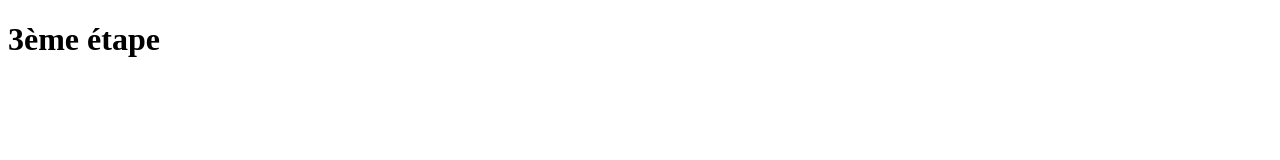
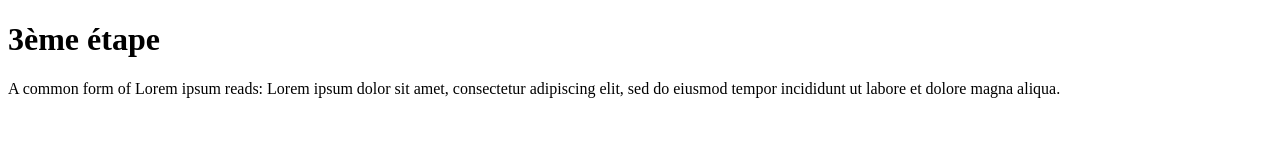
Before and after one commit to makenzib/raphy, a plain HTML site: page index.html in a window 1280 px wide. Drawn offline with Linux system fonts and the light colour scheme.

Commit message:
index.html

```diff
--- a/index.html
+++ b/index.html
@@ -7,5 +7,7 @@
 </head>
 <body>
     <h1>3ème étape</h1>
+    <p>A common form of Lorem ipsum reads: Lorem ipsum dolor sit amet,
+        consectetur adipiscing elit, sed do eiusmod tempor incididunt ut labore et dolore magna aliqua.</p>
 </body>
 </html>
```
